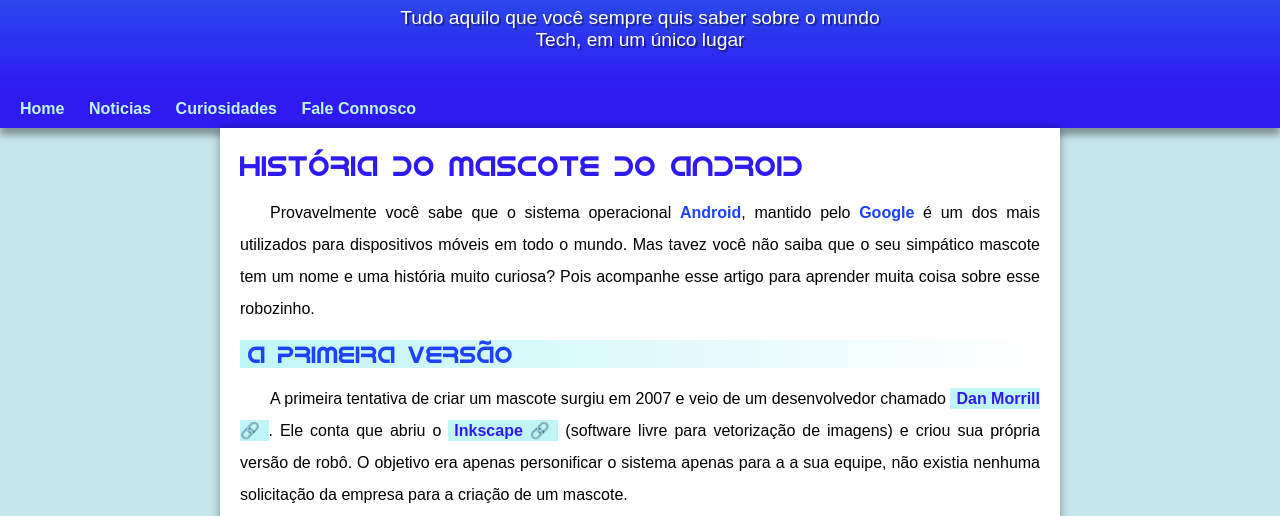
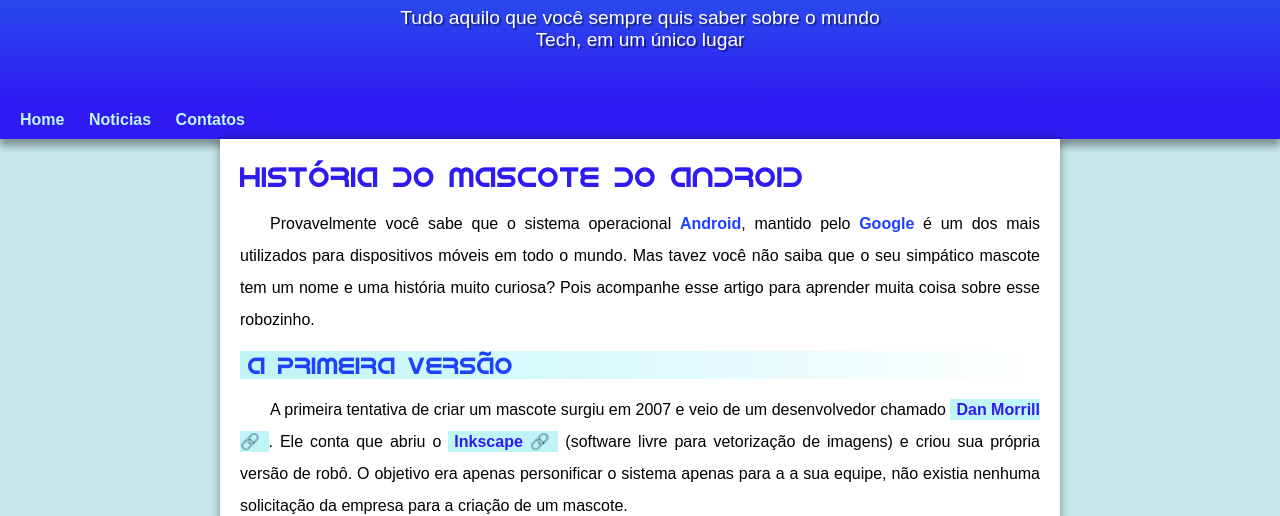
Before and after one commit to antoniogalveia/projeto-android, a plain HTML site: page index.html in a window 1280 px wide. Shown: the part 100-616 px from the top of the page. Drawn offline with Linux system fonts and the light colour scheme.

Commit message:
padding corrigido

```diff
--- a/index.html
+++ b/index.html
@@ -16,8 +16,7 @@
     <nav>
         <a href="#">Home</a>
         <a href="#">Noticias</a>
-        <a href="#">Curiosidades</a>
-        <a href="#">Fale Connosco</a>
+        <a href="#">Contatos</a>
     </nav>
     <main>
         <article>
--- a/style.css
+++ b/style.css
@@ -58,6 +58,7 @@ header > p{
     padding-left: 10px;
     padding-right: 10px;
     margin: auto;
+    padding-bottom: 50px;
     text-shadow: 2px 2px 0px rgba(0, 0, 0, 0.397);
 }
 
```
